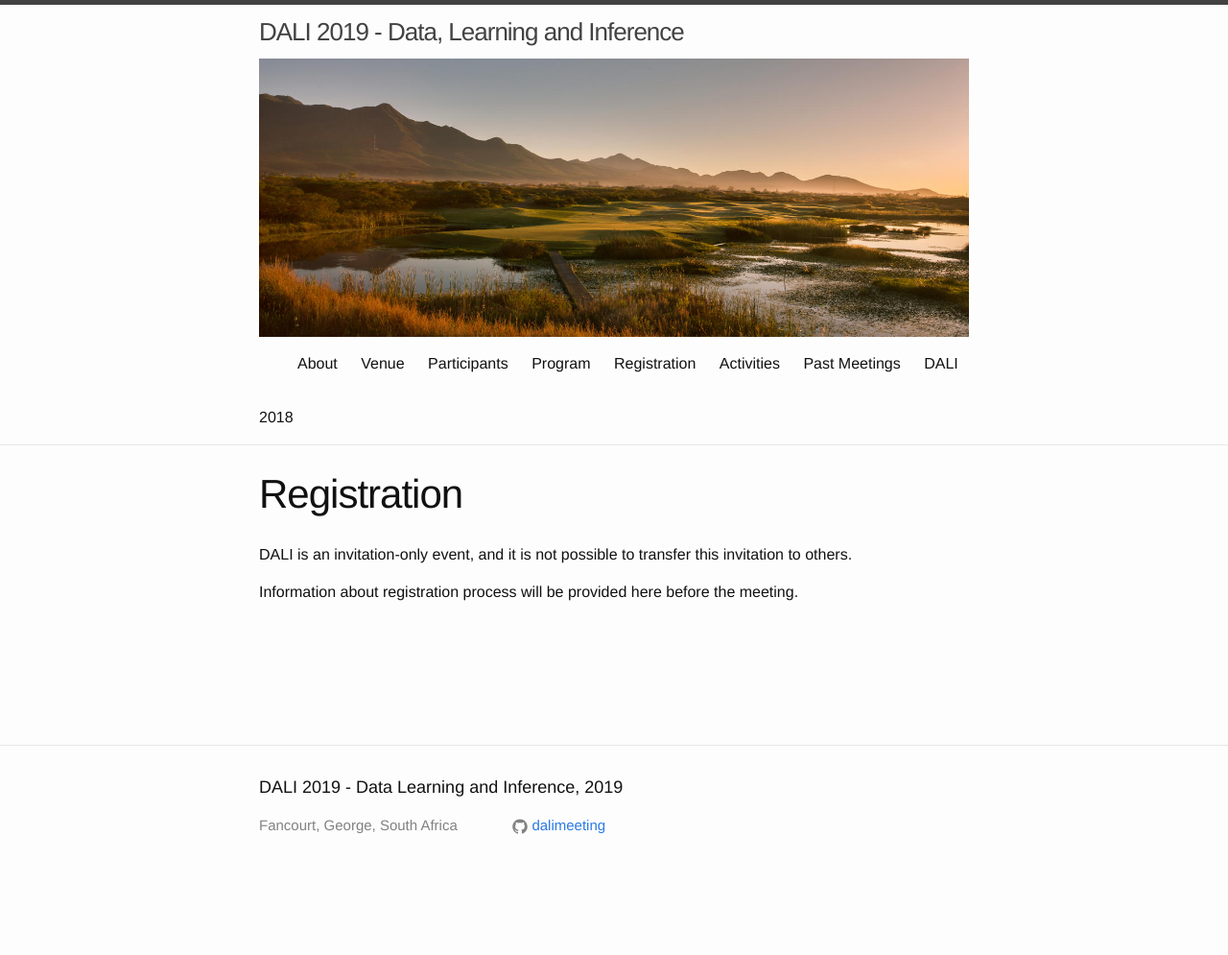
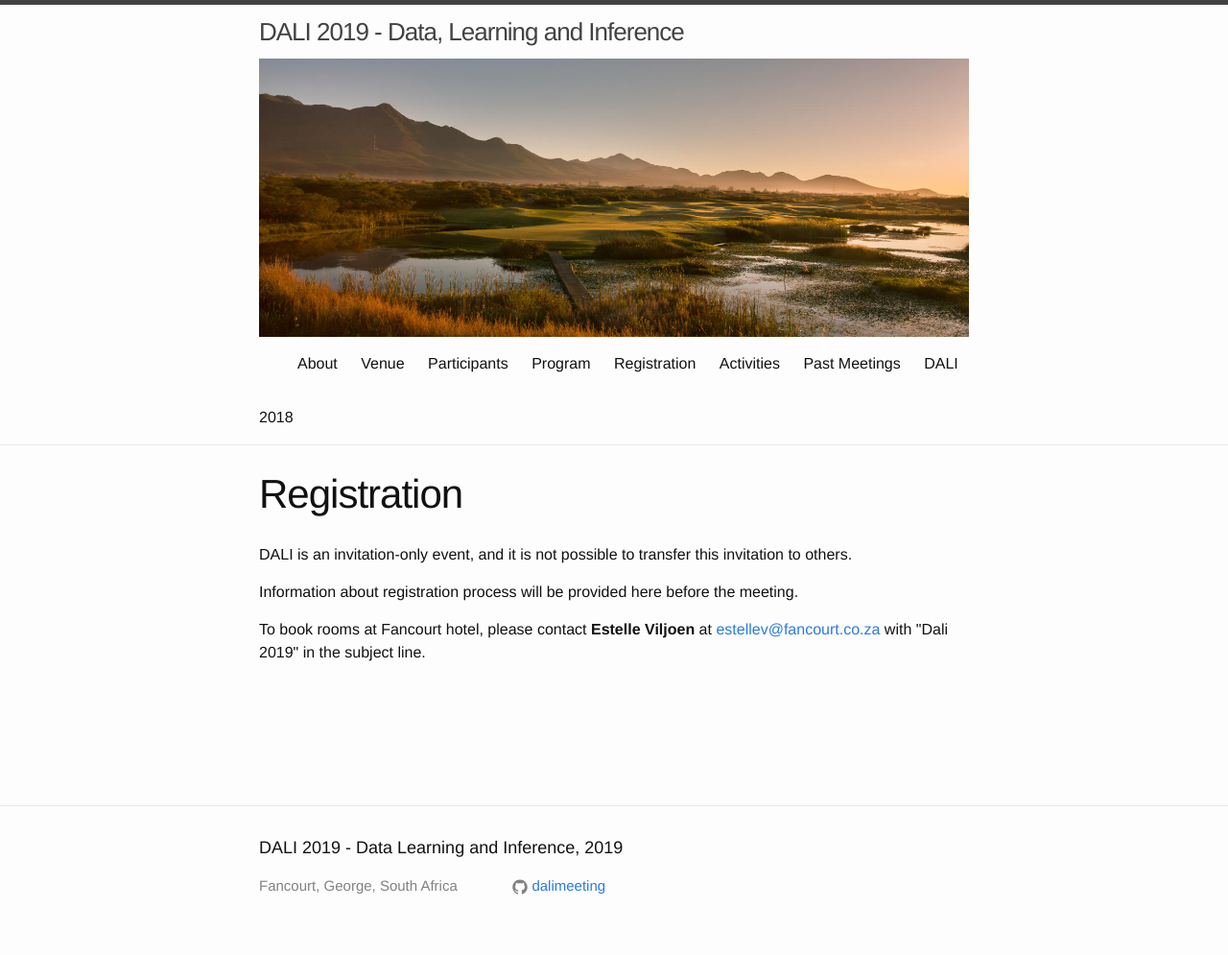
Before and after one commit to dalimeeting/dalimeeting.github.io, a Jekyll site: the page built from registration.html, in a window 1280 px wide. Shown: the whole page at 96% size. Built offline with Jekyll 4.4.1, drawn with Linux system fonts in a browser that asks for light colours; before the commit the page ends 932 px from its top, so only the background shows below that.

Commit message:
Update registration.html

```diff
--- a/_layouts/registration.html
+++ b/_layouts/registration.html
@@ -7,6 +7,7 @@ layout: page
 
   <p>Information about registration process will be provided here before the meeting.</p>
 
+  <p>To book rooms at Fancourt hotel, please contact <strong>Estelle Viljoen</strong> at <a href="mailto:estellev@fancourt.co.za">estellev@fancourt.co.za</a> with "Dali 2019" in the subject line.</p>
   <br><br><br>
 
 </article>
```
